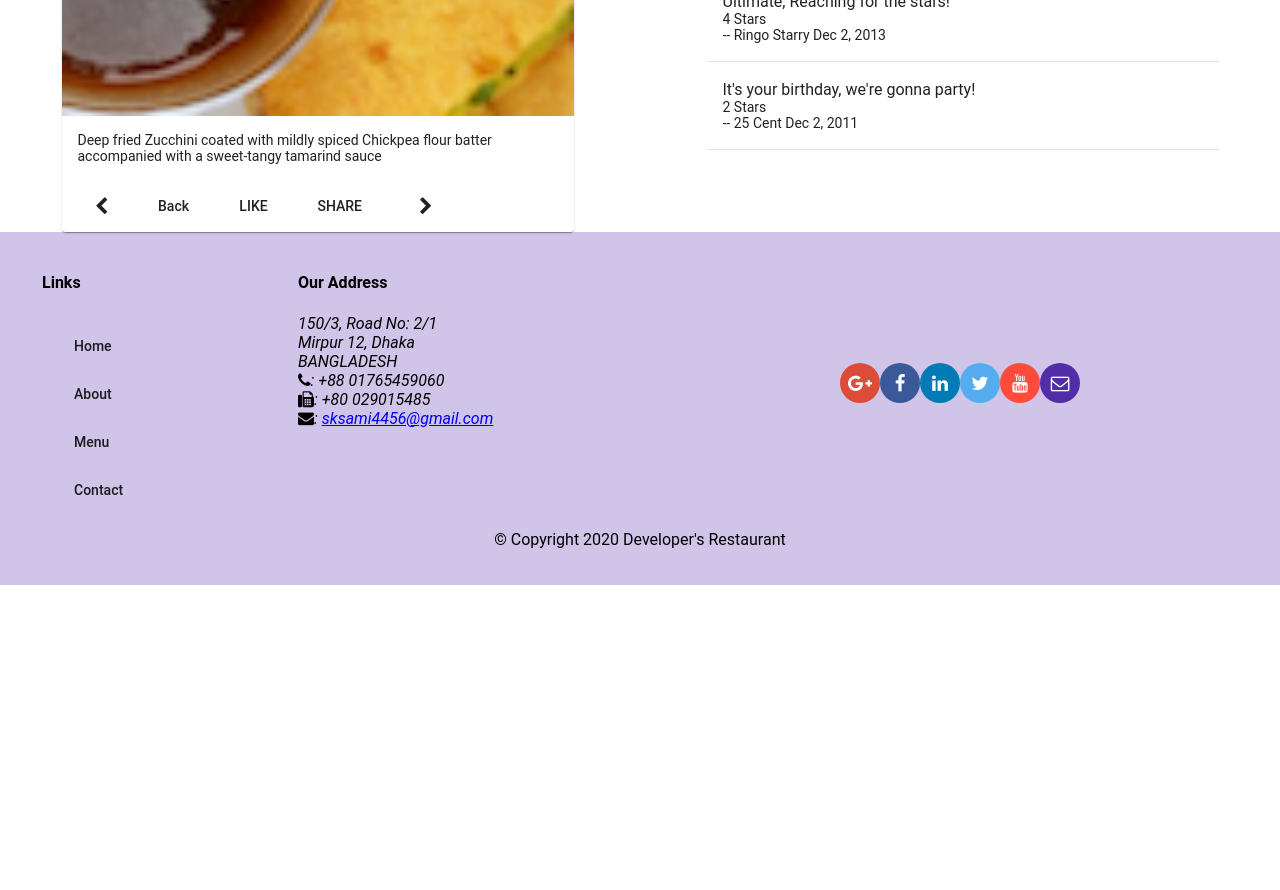
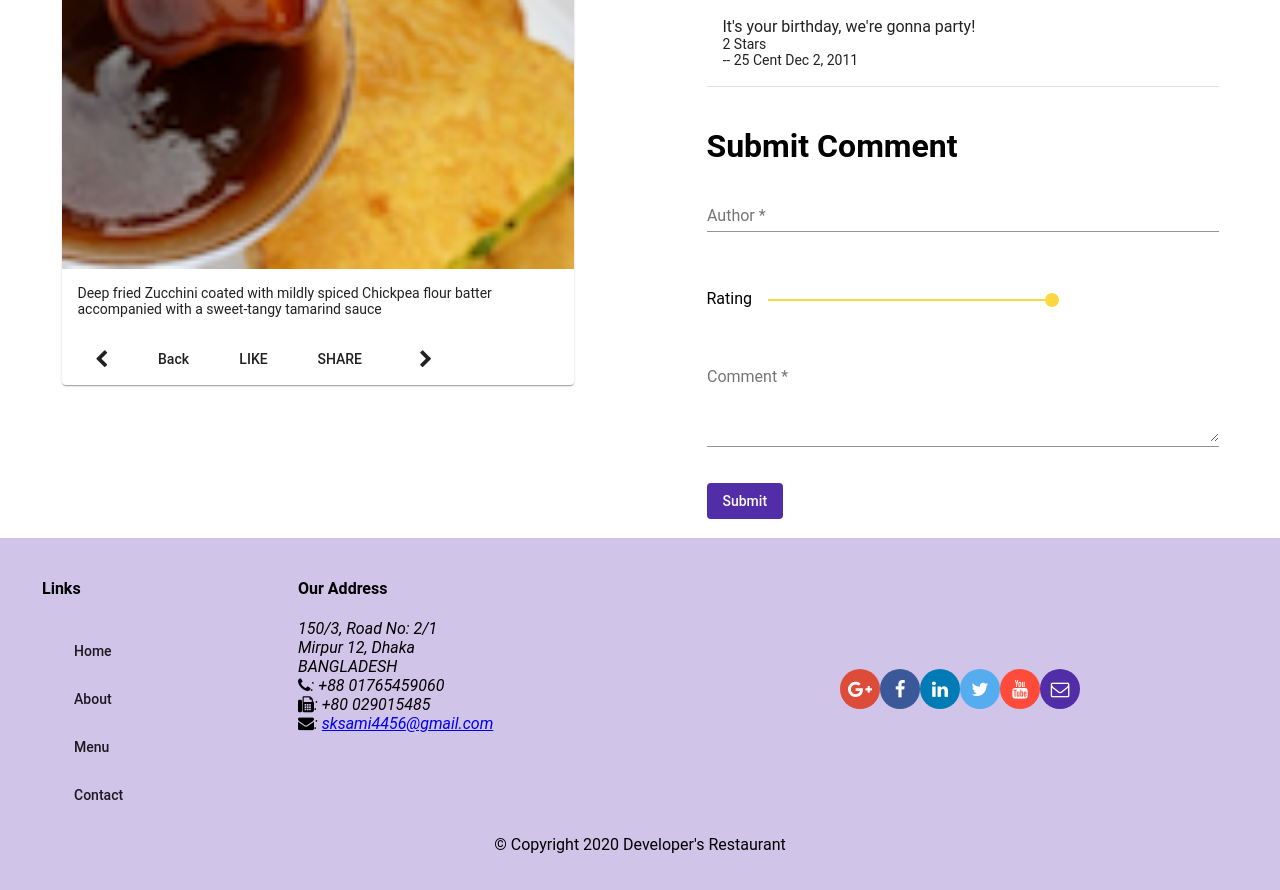
Before and after one commit to sksami3/Restaurant, an Angular app: page /dishDetail/1 in a window 1280 px wide. Shown: the part 840-1730 px from the top of the page. Before the commit the page ends 1425 px from the top, so only its background shows below. Built offline with nearby package versions, Linux system fonts and the light colour scheme.

Commit message:
comment added with validation using observables

```diff
--- a/src/app/app.module.ts
+++ b/src/app/app.module.ts
@@ -30,6 +30,7 @@ import { ReactiveFormsModule } from '@angular/forms';
 import {MatSlideToggleModule} from '@angular/material/slide-toggle';
 import {MatSelectModule} from '@angular/material/select';
 import {MatProgressSpinnerModule} from '@angular/material/progress-spinner';
+import {MatSliderModule} from '@angular/material/slider';
 
 @NgModule({
   declarations: [
@@ -62,6 +63,7 @@ import {MatProgressSpinnerModule} from '@angular/material/progress-spinner';
     ,MatSlideToggleModule,
     MatSelectModule
     ,MatProgressSpinnerModule
+    ,MatSliderModule
   ],
   providers: [
     DishService,
--- a/src/app/contact/contact.component.ts
+++ b/src/app/contact/contact.component.ts
@@ -90,7 +90,7 @@ export class ContactComponent implements OnInit {
     this.feedbackForm.reset({
       firstname: '',
       lastname: '',
-      telnum: '+88',
+      telnum: '88',
       email: '',
       agree: false,
       contacttype: 'None',
--- a/src/app/dishdetail/dishdetail.component.html
+++ b/src/app/dishdetail/dishdetail.component.html
@@ -1,4 +1,5 @@
-<div class="container" fxLayout="row" fxLayout.sm="column" fxLayout.xs="column" fxLayoutAlign.gt-md="space-around center" fxLayoutGap="10px" fxLayoutGap.xs="0">
+<div class="container" fxLayout="row" fxLayout.sm="column" fxLayout.xs="column"
+    fxLayoutAlign.gt-md="space-around center" fxLayoutGap="10px" fxLayoutGap.xs="0">
 
     <div fxFlex="40">
         <div fxFlex *ngIf="dish">
@@ -15,11 +16,13 @@
                     </p>
                 </mat-card-content>
                 <mat-card-actions>
-                    <button mat-button [routerLink]="['/dishDetail', prev]"><span class="fa fa-chevron-left fa-lg"></span></button>
+                    <button mat-button [routerLink]="['/dishDetail', prev]"><span
+                            class="fa fa-chevron-left fa-lg"></span></button>
                     <button mat-button (click)="goBack()">Back</button>
                     <button mat-button>LIKE</button>
                     <button mat-button>SHARE</button>
-                    <button mat-button (click)="nextClicked()" [routerLink]="['/dishDetail', next]"><span class="fa fa-chevron-right fa-lg"></span></button>
+                    <button mat-button (click)="nextClicked()" [routerLink]="['/dishDetail', next]"><span
+                            class="fa fa-chevron-right fa-lg"></span></button>
                 </mat-card-actions>
             </mat-card>
         </div>
@@ -42,6 +45,12 @@
                 <mat-divider></mat-divider>
             </mat-list-item>
             <br>
+            <mat-list-item *ngIf="commentForm.valid">
+                <p mat-line>{{ commentForm.value.comment }}</p> <br>
+                <p mat-line>{{ commentForm.value.rating }} Stars</p> <br>
+                <p mat-line>-- {{ commentForm.value.author }}</p> <br>
+                <mat-divider></mat-divider>
+            </mat-list-item>
         </mat-list>
 
         <div [hidden]="dish">
@@ -49,6 +58,38 @@
             <h4>Loading . . . Please Wait</h4>
         </div>
 
+        <div id="comment_Form">
+            <h1>Submit Comment</h1>
+            <form #cform="ngForm" [formGroup]="commentForm" (ngSubmit)="onSubmit()" novalidate>
+                <p>
+                    <mat-form-field class="fullWidth">
+                        <mat-label>Author</mat-label>
+                        <input formControlName="author" matInput placeholder="Author">
+                        <mat-error *ngIf="commentFormError.author">{{commentFormError.author}}
+                        </mat-error>
+                    </mat-form-field>
+                </p>
+                <p>
+                    <mat-label>Rating</mat-label>
+                    <mat-slider class="example-margin" [disabled]="disabled" [invert]="invert" [max]="max" [min]="min"
+                        [step]="step" [thumbLabel]="thumbLabel" [tickInterval]="getSliderTickInterval()"
+                        formControlName="rating"[vertical]="vertical">
+                    </mat-slider>
+                </p>
+                <p>
+                    <mat-form-field class="fullWidth">
+                        <mat-label>Comment</mat-label>
+                        <textarea formControlName="comment" matInput placeholder="Comment" rows="4"
+                            cols="50"></textarea>
+                            <mat-error *ngIf="commentFormError.comment">{{commentFormError.comment}}
+                            </mat-error>
+                    </mat-form-field>
+                </p>
+                <button type="submit" [disabled]="commentForm.invalid" mat-button class="background-primary text-floral-white">Submit</button>
+            </form><br>
+        </div>
+
+
     </div>
 
 </div>
--- a/src/app/dishdetail/dishdetail.component.scss
+++ b/src/app/dishdetail/dishdetail.component.scss
@@ -0,0 +1,37 @@
+.fullWidth {
+    width: 100%;
+}
+
+mat-slider {
+    width: 300px;
+}
+.example-h2 {
+    margin: 0 8px 16px;
+  }
+
+  .example-section {
+    display: flex;
+    align-content: center;
+    align-items: center;
+    height: 60px;
+  }
+
+  .example-margin {
+    margin: 8px;
+  }
+
+  .mat-slider-horizontal {
+    width: 300px;
+  }
+
+  .mat-slider-vertical {
+    height: 300px;
+  }
+
+  .mat-card + .mat-card {
+    margin-top: 8px;
+  }
+
+  .example-result-card h2 {
+    margin: 0 8px;
+  }
--- a/src/app/dishdetail/dishdetail.component.ts
+++ b/src/app/dishdetail/dishdetail.component.ts
@@ -1,9 +1,12 @@
-import { Component, OnInit, Input } from '@angular/core';
+import { Component, OnInit, Input, ViewChild } from '@angular/core';
 import { Dish } from '../Shared/dish';
 import { Routes, RouterModule, ActivatedRoute, Params } from '@angular/router';
-import {Location} from '@angular/common'
-import {DishService} from '../services/dish.service'
+import { Location } from '@angular/common'
+import { DishService } from '../services/dish.service'
 import { switchMap } from 'rxjs/operators';
+import { FormBuilder, FormGroup } from '@angular/forms';
+import { Validators } from '@angular/forms';
+import {Comment} from '../Shared/comment';
 
 @Component({
   selector: 'app-dishdetail',
@@ -11,36 +14,120 @@ import { switchMap } from 'rxjs/operators';
   styleUrls: ['./dishdetail.component.scss']
 })
 export class DishdetailComponent implements OnInit {
-
+  @ViewChild('cform') feedbackFormDirective;
   // @Input()
-  dish : Dish;
+  dish: Dish;
   dishIds: Array<string>;
   prev: string;
   next: string;
+  //form
+  commentForm : FormGroup;
+  comment : Comment;
+  //sliderTick
+  autoTicks = false;
+  disabled = false;
+  invert = false;
+  max = 5;
+  min = 0;
+  showTicks = true;
+  step = 1;
+  thumbLabel = true;
+  //value = 5;
+  vertical = false;
+  tickInterval = 1;
 
-  constructor(private dishService : DishService,private rout: ActivatedRoute, private location: Location) { }
+  constructor(private dishService: DishService,
+    private rout: ActivatedRoute,
+    private location: Location,
+    private fb: FormBuilder) {
+      this.createForm();
+  }
 
   ngOnInit(): void {
     this.dishService.getDishIds().subscribe((dishIds) => this.dishIds = dishIds);
     this.rout.params.pipe(switchMap((params: Params) => this.dishService.getDish(params['id'])))
-    .subscribe((dish) => {this.dish = dish; this.setPrevNext(dish.id)});
+      .subscribe((dish) => { this.dish = dish; this.setPrevNext(dish.id) });
 
     // const id = this.rout.snapshot.params['id'];
     // this.dishService.getDish(id).subscribe((dish) => this.dish = dish);
+    this.commentForm.valueChanges.subscribe((data) => this.onValueChangeOfCommentForm(data));
+    this.onValueChangeOfCommentForm();
   }
 
-  nextClicked(){
+
+  getSliderTickInterval(): number | 'auto' {
+    if (this.showTicks) {
+      return this.autoTicks ? 'auto' : this.tickInterval;
+    }
+
+    return 0;
+  }
+
+  createForm(){
+    this.commentForm = this.fb.group({
+      comment : ['', Validators.required],
+      author : ['', [Validators.required,Validators.minLength(2)]],
+      rating : [5]
+    });
+
+  }
+
+  commentFormError = {
+    'comment' : '',
+    'author' : '',
+    'rating' : ''
+  };
+  commentFormErrorMessage={
+    'comment' : {
+      'required' : 'Comment field can not be empty'
+    },
+    'author' : {
+      'required' : 'Please enter authors name',
+      'minlength' : 'Must be more than 2 characters'
+    }
+  };
+
+  onValueChangeOfCommentForm(data? : any){
+    if(!this.commentForm) {return}
+    const form = this.commentForm;
+    for(let field in this.commentFormError){
+      if(this.commentFormError.hasOwnProperty(field)){
+        this.commentFormError[field] = '';
+        const valueFromForm = form.get(field);
+        if(valueFromForm && valueFromForm.dirty && !valueFromForm.valid){
+          const message = this.commentFormErrorMessage[field];
+          for(let error in valueFromForm.errors){
+            this.commentFormError[field] += message[error] + ' ';
+          }
+        }
+      }
+    }
+  }
+
+
+  nextClicked() {
     this.dish = null;
   }
 
-  goBack(){
+  goBack() {
     this.location.back();
   }
 
-  setPrevNext(currentId : string){
+  setPrevNext(currentId: string) {
     const index = this.dishIds.indexOf(currentId);
-    this.prev = this.dishIds[(this.dishIds.length + index -1) % this.dishIds.length];
-    this.next = this.dishIds[(this.dishIds.length + index +1) % this.dishIds.length];
+    this.prev = this.dishIds[(this.dishIds.length + index - 1) % this.dishIds.length];
+    this.next = this.dishIds[(this.dishIds.length + index + 1) % this.dishIds.length];
   }
 
+
+
+  onSubmit(){
+    this.comment = this.commentForm.value;
+    this.comment.date = new Date().toString();
+    console.log(this.comment);
+    this.dish.comments.push(this.comment);
+  }
+
+
+
 }
```
